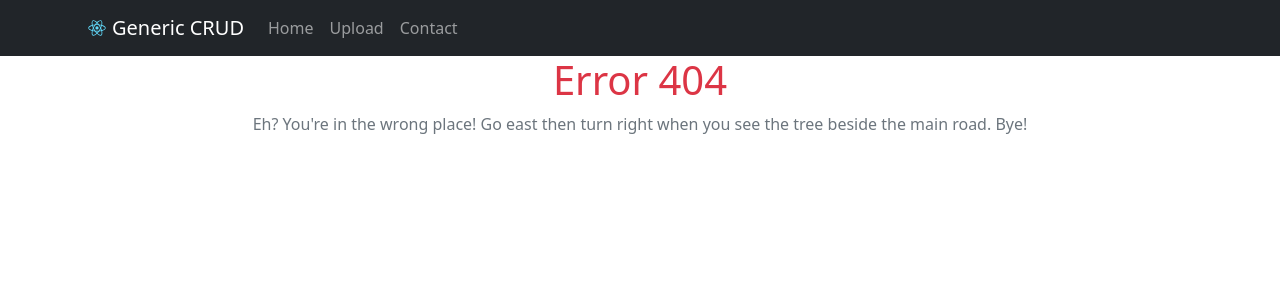
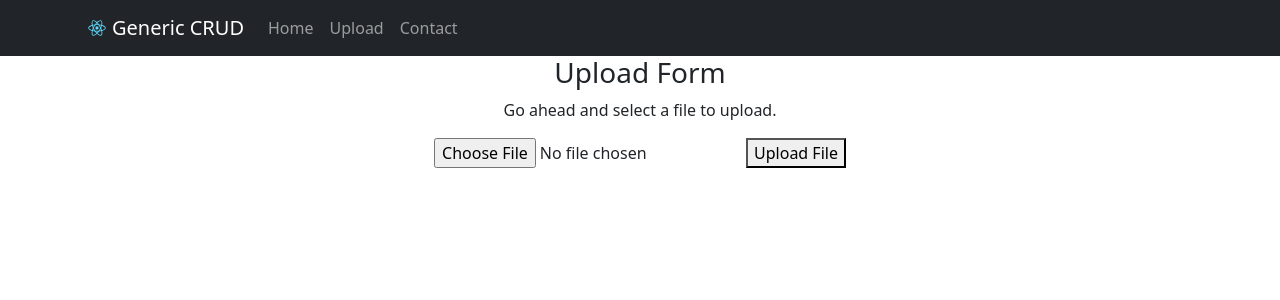
Before and after one commit to breaktoprotect/react-crud-app, a React (Create React App) app: page /upload in a window 1280 px wide. Before the commit this address led to /error404. Shown: the top 300 px of the page. Built offline with nearby package versions, Linux system fonts and the light colour scheme.

Commit message:
Simple Upload File feature is working with backend Flask server

```diff
--- a/package.json
+++ b/package.json
@@ -6,6 +6,7 @@
     "@testing-library/jest-dom": "^5.16.1",
     "@testing-library/react": "^12.1.2",
     "@testing-library/user-event": "^13.5.0",
+    "axios": "^0.24.0",
     "bootstrap": "^5.1.3",
     "react": "^17.0.2",
     "react-bootstrap": "^2.1.1",
--- a/src/App.js
+++ b/src/App.js
@@ -4,6 +4,7 @@ import { Route, Switch, Redirect } from "react-router-dom";
 import NavBar from "./components/navbar";
 import Dashboard from "./components/dashboard";
 import ErrorPage from "./components/errorpage";
+import UploadForm from "./components/uploadForm";
 
 function App() {
     return (
@@ -11,6 +12,7 @@ function App() {
             <NavBar />
             <div className="content">
                 <Switch>
+                    <Route path="/upload" component={UploadForm} />
                     <Route path="/error404" component={ErrorPage} />
                     <Route path="/" exact component={Dashboard} />
                     <Redirect to="/error404" />
--- a/src/components/dashboard.jsx
+++ b/src/components/dashboard.jsx
@@ -2,10 +2,10 @@ import React from "react";
 
 const DashBoard = () => {
     return (
-        <div class="container">
-            <h1 class="display-5">Dashboard</h1>
-            <table class="table">
-                <thead class="table-light">
+        <div className="container">
+            <h1 className="display-5">Dashboard</h1>
+            <table className="table">
+                <thead className="table-light">
                     <tr>
                         <th scope="col">#</th>
                         <th scope="col">Filename</th>
--- a/src/components/errorpage.jsx
+++ b/src/components/errorpage.jsx
@@ -2,9 +2,9 @@ import React from "react";
 
 const ErrorPage = () => {
     return (
-        <div class="container">
-            <h1 class="text-danger">Error 404</h1>
-            <p class="text-muted">
+        <div className="container">
+            <h1 className="text-danger">Error 404</h1>
+            <p className="text-muted">
                 Eh? You're in the wrong place! Go east then turn right when you
                 see the tree beside the main road. Bye!
             </p>
--- /dev/null
+++ b/src/components/uploadForm.jsx
@@ -0,0 +1,38 @@
+import React, { Component } from "react";
+import axios from "axios";
+
+class UploadForm extends Component {
+    state = { selectedFile: null };
+
+    fileSelectedHandler = (event) => {
+        this.setState({
+            selectedFile: event.target.files[0],
+        });
+    };
+
+    fileUploadHandler = () => {
+        const formData = new FormData();
+        formData.append(
+            "file",
+            this.state.selectedFile,
+            this.state.selectedFile.name
+        );
+        const uploadURL = "http://localhost:5000/submitUpload";
+
+        axios.post(uploadURL, formData).then((res) => {
+            console.log(res);
+        });
+    };
+
+    render() {
+        return (
+            <div className="container">
+                <h3>Upload Form</h3>
+                <p>Go ahead and select a file to upload.</p>
+                <input type="file" onChange={this.fileSelectedHandler} />
+                <button onClick={this.fileUploadHandler}>Upload File</button>
+            </div>
+        );
+    }
+}
+export default UploadForm;
```
Also changed, not shown: 2 other files (tests, documents, lock files or other folders).
